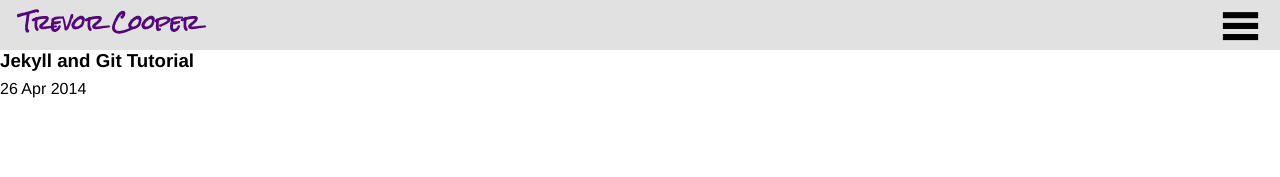
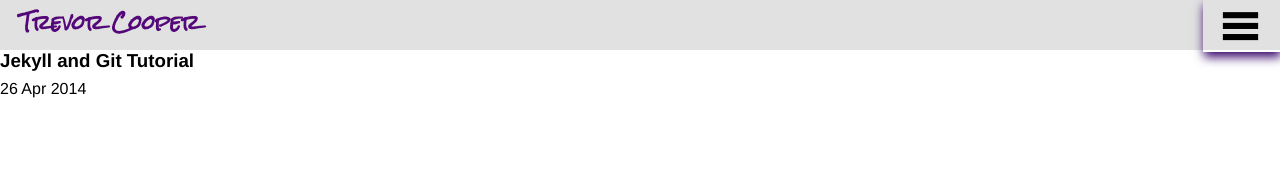
Before and after one commit to 13ruce1337/13ruce1337.github.io, a Jekyll site: the page built from _posts/2014-04-26-jekyll-git-tutorial.md, in a window 1280 px wide. Shown: the top 177 px of the page. Built offline with Jekyll 4.4.1, drawn with Linux system fonts in a browser that asks for light colours; nearby versions of some CDN libraries; Markdown is read by kramdown in place of the engine named in the settings.

Commit message:
added shadow to menu button

```diff
--- a/css/main.css
+++ b/css/main.css
@@ -81,6 +81,7 @@
   position:absolute;
   right:0;
   padding:1px;
+  box-shadow:1px 5px 10px #340067;
 }
 
 .nav-menu-btn {
@@ -98,12 +99,11 @@
   text-align:center;
   position:absolute;
   font-size:1.2rem;
-  top:42px;
+  top:50px;
   right:22px;
   z-index:50;
   display:none;
 }
-
 .nav-menu-list .nav-sub-menu-1 {
   background:#242424;
   top:0;
@@ -112,7 +112,6 @@
   right:135px;
   display:none;
 }
-
 .nav-menu-list li {
   display:inline-block;
   padding:2px;
@@ -120,7 +119,6 @@
   height:100%;
   border-bottom:1px solid white;
 }
-
 .nav-menu-list li a {
   text-decoration:none;
   color:white;
@@ -129,15 +127,15 @@
   width:100%;
   height:100%;
 }
-
+.nav-menu:hover {
+  box-shadow:1px 1px 1px #340067;
+}
 .nav-menu:hover .nav-menu-list {
   display:block;
 }
-
 .nav-menu-list li:hover ul{
   display:block;
 }
-
 .nav-menu-list li:hover > a {
   color:#C3C3E5;
   cursor:pointer;
```
